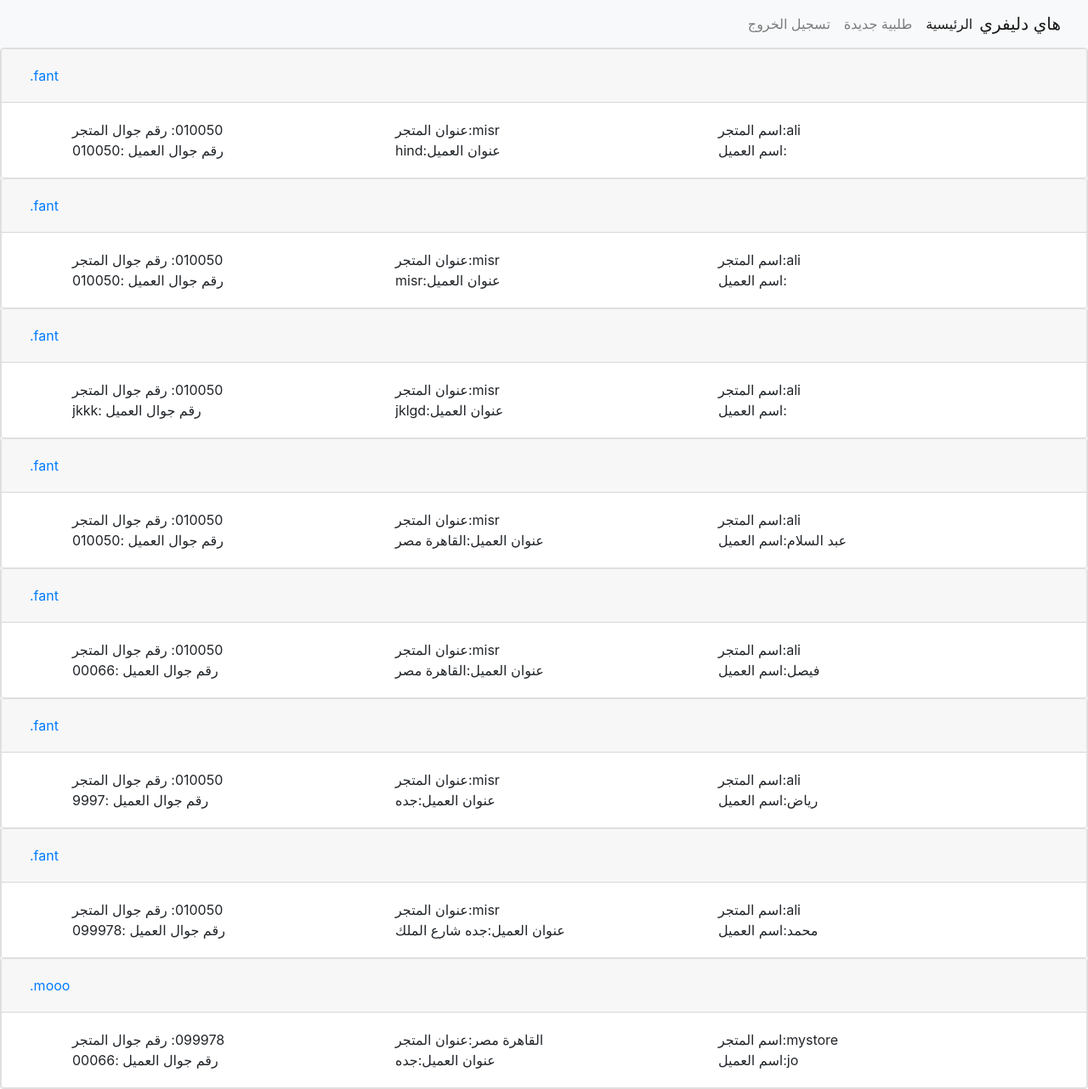
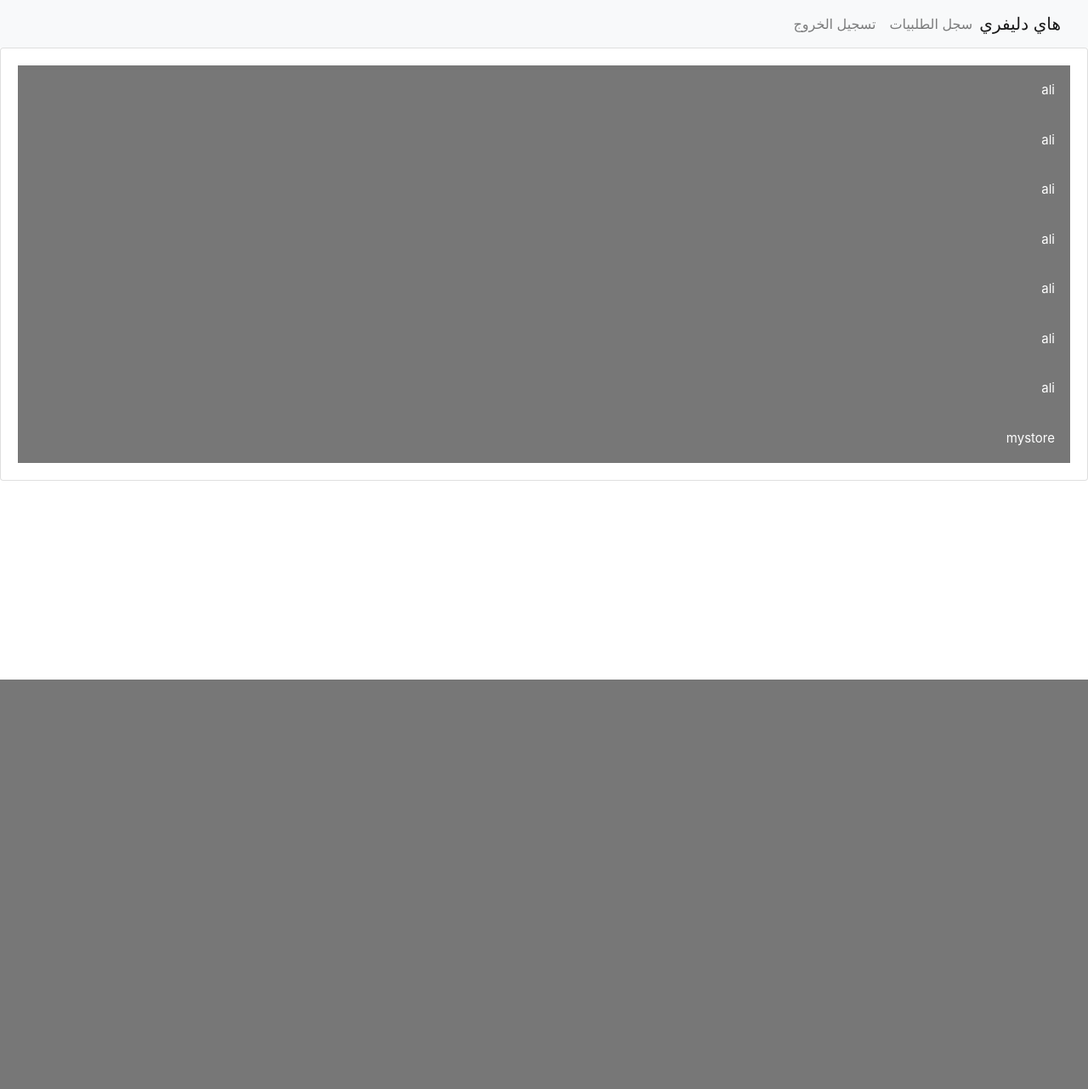
Before and after one commit to Muhammadreda264/hidelivery, a Django app: template delivery/templates/driverorders.html in a window 1280 px wide. Shown: the whole page at 85% size. After the commit the page ends 800 px from the top, so only its background shows below. Run offline with Django 3.2, Linux system fonts and the light colour scheme; the template is opened without the code that fills it: values that come from a table or form of the project are taken from there, others are empty; data comes from the database, SQL or seed files in the repository; some libraries are stand-ins or nearby versions.

Commit message:
Update driverorders.html

```diff
--- a/delivery/templates/driverorders.html
+++ b/delivery/templates/driverorders.html
@@ -1,56 +1,140 @@
+<html dir="rtl" lang="ar">
+
+<head>
+<style>
+.collapsible {
+  background-color: #777;
+  color: white;
+  cursor: pointer;
+  padding: 18px;
+  width: 100%;
+  border: none;
+  text-align: right;
+  outline: none;
+  font-size: 15px;
+}
+
+.active, .collapsible:hover {
+  background-color: #555;
+}
+
+.content {
+  padding: 0 18px;
+  max-height: 0;
+  overflow: hidden;
+  transition: max-height 0.2s ease-out;
+  background-color: #f1f1f1;
+}
+table, th, td {
+  border: 1px solid black;
+  border-collapse: collapse;
+}
+th, td {
+  padding: 5px;
+  text-align: left;
+}
+</style>
+</head>
 {% extends "base.html" %}
 
 {% block content %}
-{% include "navbar.html" %}
+<nav class="navbar navbar-expand-lg navbar-light bg-light">
+  <a class="navbar-brand" href="#">هاي دليفري </a>
+  <button class="navbar-toggler" type="button" data-toggle="collapse" data-target="#navbarNavAltMarkup" aria-controls="navbarNavAltMarkup" aria-expanded="false" aria-label="Toggle navigation">
+    <span class="navbar-toggler-icon"></span>
+  </button>
+  <div class="collapse navbar-collapse" id="navbarNavAltMarkup">
+    <div class="navbar-nav">
+      <a class="nav-item nav-link" href="{% url 'home'  %}">سجل الطلبيات <span class="sr-only">(current)</span></a>
+      <a class="nav-item nav-link" href="{% url 'logout' %}">تسجيل الخروج</a>
+    </div>
+  </div>
+</nav>
 <div class="card">
+      <div class="card-body">
+          {% if order_list %}
+
     {% for order in order_list %}
-    <div class="card">
-    <div class="card-header" id="headingOne">
-      <h5 class="mb-0">
-        <button class="btn btn-link" data-toggle="collapse" data-target="#collapseOne" aria-expanded="true" aria-controls="collapseOne">
-          {{ order }}
-        </button>
-      </h5>
+          <button class="collapsible">{{ order.store.name}}</button>
+<div class="content">
+          <div class="card">
+      <div class="card-body">
+
+        <table style="width:100%">
+  <tr>
+    <th>اسم المتجر:</th>
+    <td>{{order.store.name}}</td>
+  </tr>
+  <tr>
+    <th>عنوان المتجر:</th>
+    <td>{{order.store.adder}}</td>
+  </tr>
+  <tr>
+    <th>هاتف المتجر:</th>
+    <td>{{order.store.user.phone}}</td>
+  </tr>
+             <tr>
+    <th>اسم العميل:</th>
+    <td>{{order.customername}}</td>
+  </tr>
+  <tr>
+    <th>عنوان العميل:</th>
+    <td>{{order.adder}}</td>
+  </tr>
+  <tr>
+    <th>هاتف العميل:</th>
+    <td>{{order.phone}}</td>
+  </tr>
+            <th>وصف الطلبية:</th>
+    <td>{{order.desc}}</td>
+  </tr>
+  <tr>
+    <th>رسوم التوصيل:</th>
+    <td>{{order.deliverfee}}</td>
+  </tr>
+  <tr>
+    <th>سعر الطلبية:</th>
+    <td>{{order.orderfee}}</td>
+  </tr>
+            <tr>
+    <th>حالة الطلبية:</th>
+    <td>{{order.get_status_display}}</td>
+  </tr>
+</table>
+
+
+<a href="{% url 'updateorderstatus' order.id  %}">
+                <button type="button"  class="btn btn-outline-secondary">تحديث الحالة </button>
+            </a>
     </div>
 
-    <div id="collapseOne" class="collapse show" aria-labelledby="headingOne" data-parent="#accordion">
-      <div class="card-body">
-          <div class="container">
-  <div class="row">
-    <div class="col-sm">
-     {{ order.store.name }}:اسم المتجر
+    </div>
+</div>
 
-    </div>
-    <div class="col-sm">
-      {{ order.store.adder }}:عنوان المتجر
+
+
+    {% endfor %}
+          {% else %}
+          ﻷ يوجد طلبيات في الوقت الحالي يمكنك تحديث الصفحة للمتابعة بعد قليل .
+{% endif %}
 
 
     </div>
-    <div class="col-sm">
-     {{ order.store.user.phone }}: رقم جوال المتجر
+      </div>
+<script>
+var coll = document.getElementsByClassName("collapsible");
+var i;
 
-    </div>
-  </div>
-</div>
-           <div class="container">
-  <div class="row">
-    <div class="col-sm">
-     {{ order.customername }}:اسم العميل
-    </div>
-    <div class="col-sm">
-      عنوان العميل:{{ order.adder }}
-    </div>
-    <div class="col-sm">
-      رقم جوال العميل :{{ order.phone }}
-    </div>
-  </div>
-</div>
-
-
-      </div>
-    </div>
-  </div>
-    {% endfor %}
-
-    </div>
+for (i = 0; i < coll.length; i++) {
+  coll[i].addEventListener("click", function() {
+    this.classList.toggle("active");
+    var content = this.nextElementSibling;
+    if (content.style.maxHeight){
+      content.style.maxHeight = null;
+    } else {
+      content.style.maxHeight = content.scrollHeight + "px";
+    }
+  });
+}
+</script>
 {% endblock %}
```
